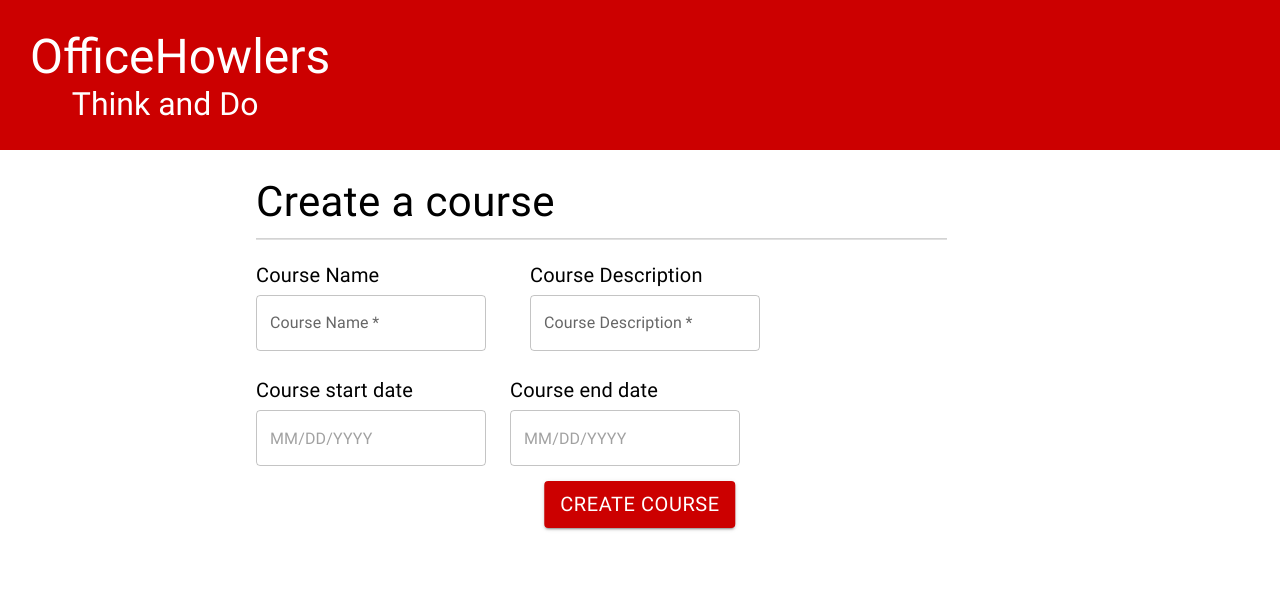
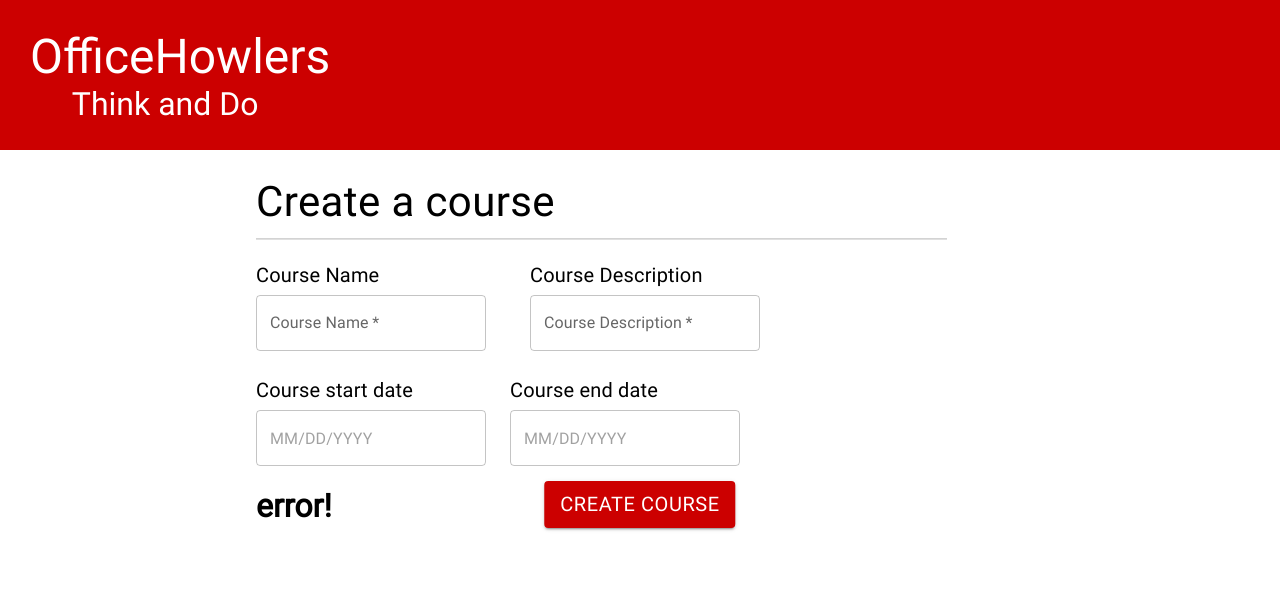
Before and after one commit to lgjenqui/CSC492-OfficeHowlers, a React (Vite) app in the folder OfficeHowlers/: page /instructor/createCourse in a window 1280 px wide. Shown: the top 597 px of the page. Built offline with nearby package versions, Linux system fonts and the light colour scheme.

Commit message:
Started implementing error checking / status messages for course creation. Buggy.

```diff
--- a/OfficeHowlers/src/components/createCourse/CreateCourse.tsx
+++ b/OfficeHowlers/src/components/createCourse/CreateCourse.tsx
@@ -4,9 +4,27 @@ import { AdapterDayjs } from "@mui/x-date-pickers/AdapterDayjs";
 import { LocalizationProvider } from "@mui/x-date-pickers/LocalizationProvider";
 import { DatePicker } from "@mui/x-date-pickers/DatePicker";
 import { useState } from "react";
+import { createCourse } from "../../services/api/course";
+import { getStatusTSX } from "../../services/util";
 
 interface Props {
   onCreateCourse: (name: string, desc: string) => void;
+}
+
+var statusMessages = []
+
+function createCourseWrapper(courseName: string, courseDesc: string) {
+    if (courseName.length == 0) {
+        statusMessages.append(getStatusTSX("Please provide a course name.", "error"));
+    }
+
+    if (courseDesc.length == 0) {
+        console.log("Please provide a course description.");
+    }
+}
+
+function getStatusMessage() {
+    return <h1>error!</h1>
 }
 
 const CreateCourse = ({ onCreateCourse }: Props) => {
@@ -121,10 +139,11 @@ const CreateCourse = ({ onCreateCourse }: Props) => {
           },
         }}
         variant="contained"
-        onClick={() => onCreateCourse(courseName, courseDesc)}
+        onClick={() => createCourseWrapper(courseName, courseDesc)}
       >
         Create course
       </Button>
+      {getStatusMessage()}
     </Box>
   );
 };
--- a/OfficeHowlers/src/services/api/course.ts
+++ b/OfficeHowlers/src/services/api/course.ts
@@ -1,6 +1,6 @@
 import Course from "../../../../Models/course.model";
 
-export async function createCourse(name: string, desc: string) {
+export async function createCourse(name: string, desc: string): Promise<any> {
     const requestOptions = {
       method: "POST",
       headers: { "Content-Type": "application/json" },
@@ -11,7 +11,7 @@ export async function createCourse(name: string, desc: string) {
     };
 
     // Create the new course
-    await fetch("http://localhost:8080/api/course/create", requestOptions);
+    return (await fetch("http://localhost:8080/api/course/create", requestOptions));
 }
 
 export async function getCourses(): Promise<Course[]> {
--- /dev/null
+++ b/OfficeHowlers/src/services/util.tsx
@@ -0,0 +1,11 @@
+export function getStatusTSX(statusMessage: string, statusType: string) {
+    if (statusType == "error") {
+        return (
+            <h1>Error - {statusMessage}</h1>
+        )
+    } else if (statusType == "success") {
+        return (
+            <h1>Success - {statusMessage}</h1>
+        )
+    }
+}
```
